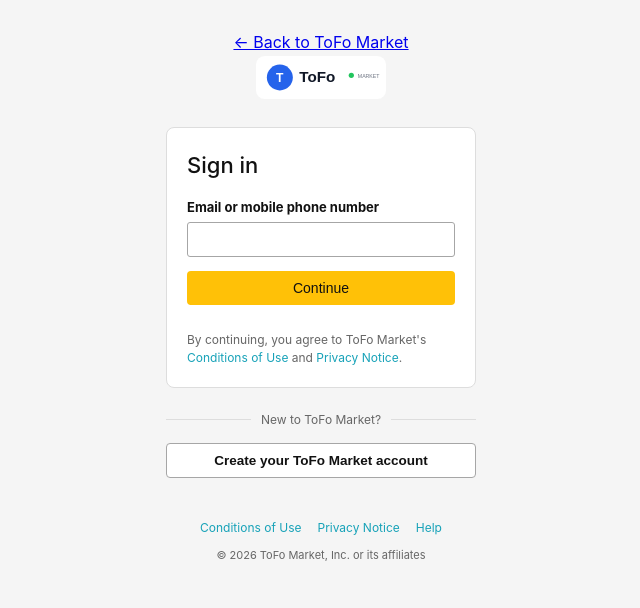
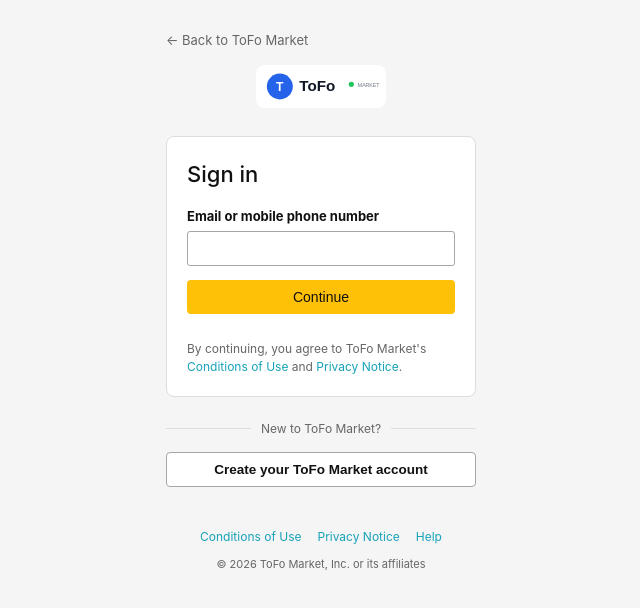
Before and after one commit to TOFO-SHOP/TOFO-MARKET, a plain HTML site: page signin.html in a window 1280 px wide. Shown: the whole page, without its empty margins (319-959 px from the left). Drawn offline with Linux system fonts and the light colour scheme.

Commit message:
Add styles for tf-auth-back class

```diff
--- a/css/style.css
+++ b/css/style.css
@@ -1111,3 +1111,11 @@
     font-size: 11px;
     color: var(--text-light);
    }
+
+.tf-auth-back {
+    align-self: flex-start;
+    color: var(--text-light);
+    text-decoration: none;
+    font-size: 13px;
+    margin-bottom: 14px;
+}
```
